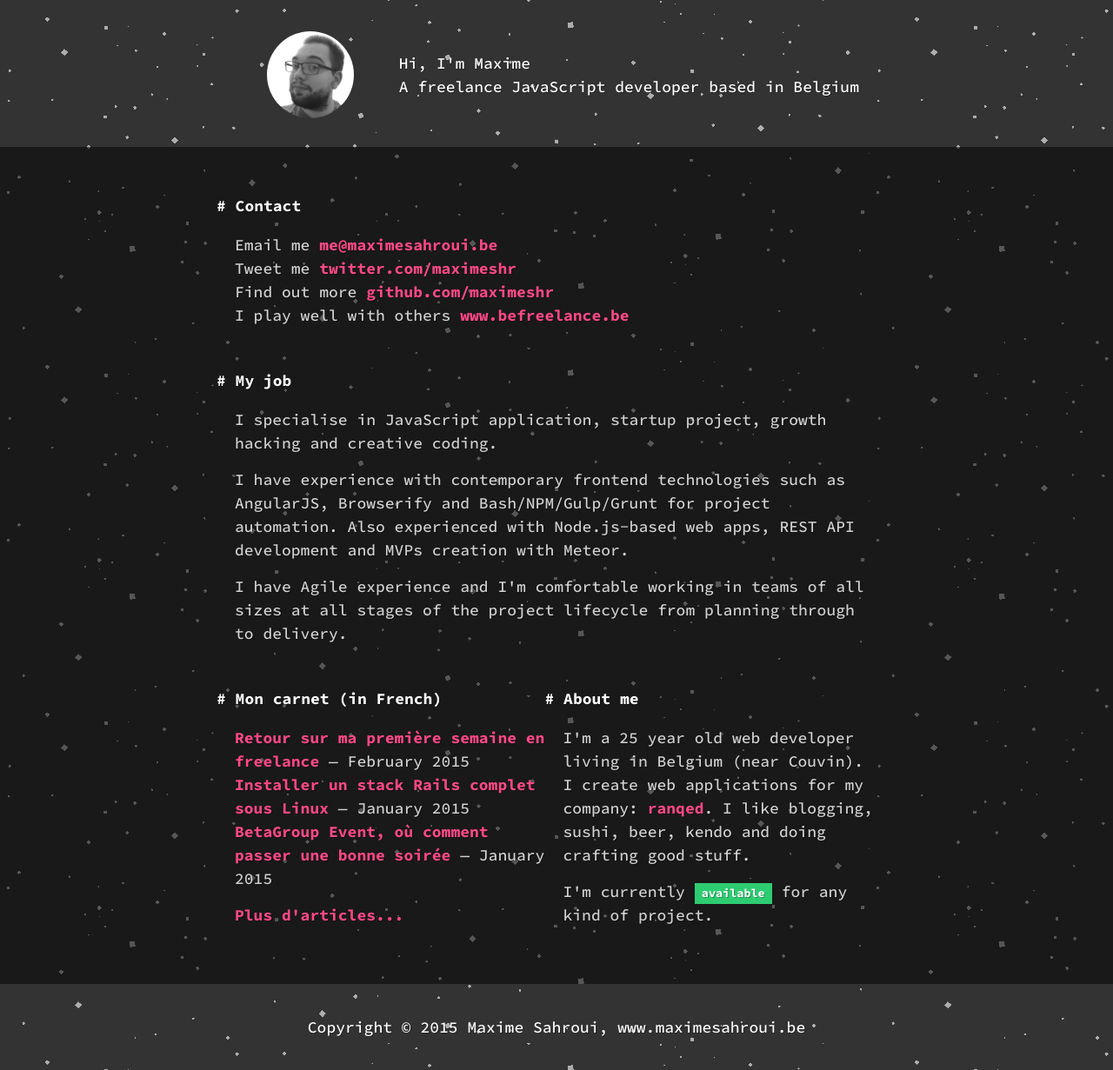
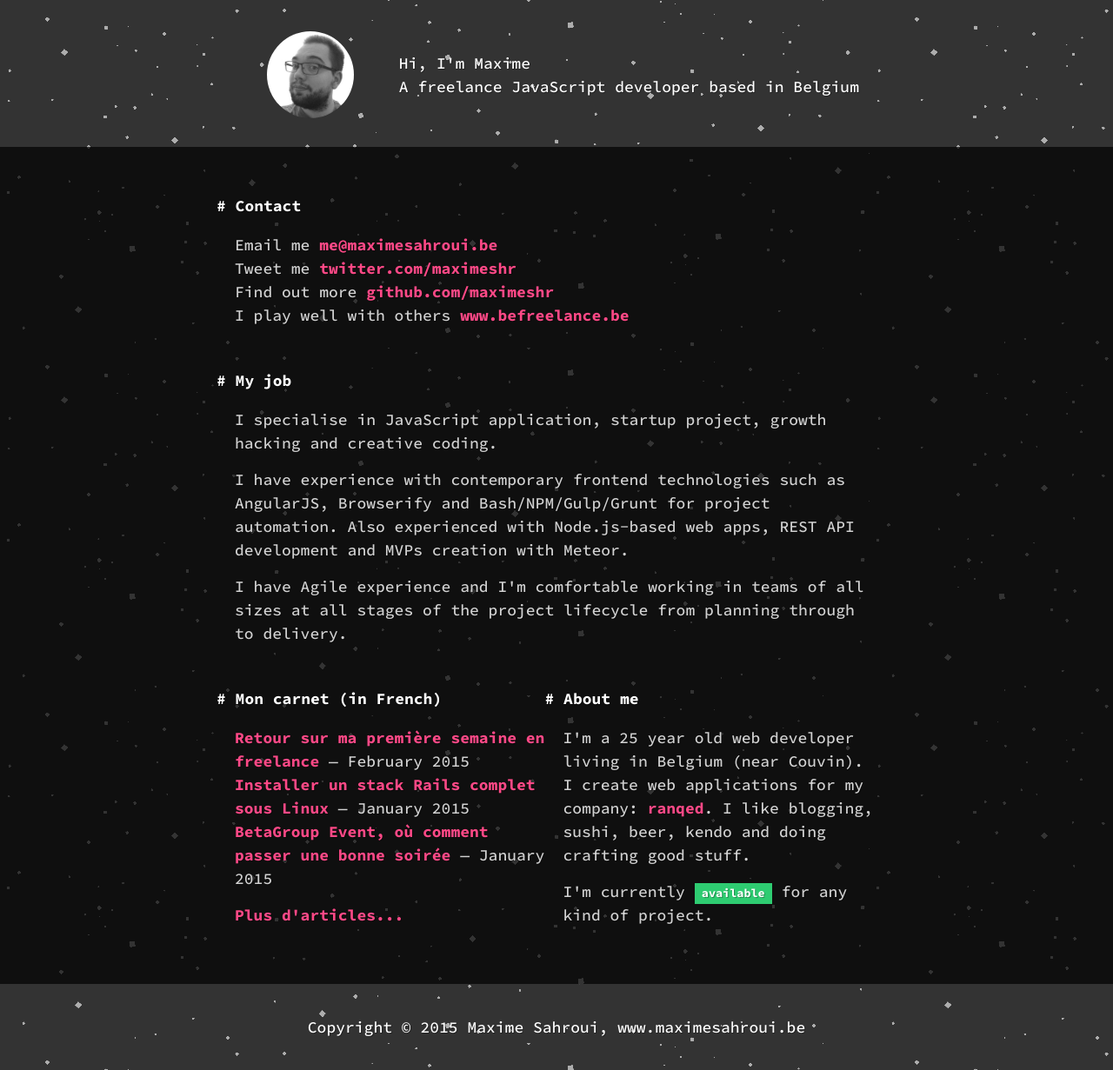
Before and after one commit to maximeshr/maximeshr.github.io, a Jekyll site: the page built from index.html, in a window 1280 px wide. Shown: the whole page at 87% size. Built offline with Jekyll 4.4.1, drawn with Linux system fonts in a browser that asks for light colours.

Commit message:
fixing transparency for bad eyes moment :p

```diff
--- a/_sass/_layout.scss
+++ b/_sass/_layout.scss
@@ -14,7 +14,7 @@
 }
 
 .page-content {
-  background: rgba(0,0,0,0.5);
+  background: rgba(0,0,0,0.7);
   padding: 2em 0;
 }
 
```
